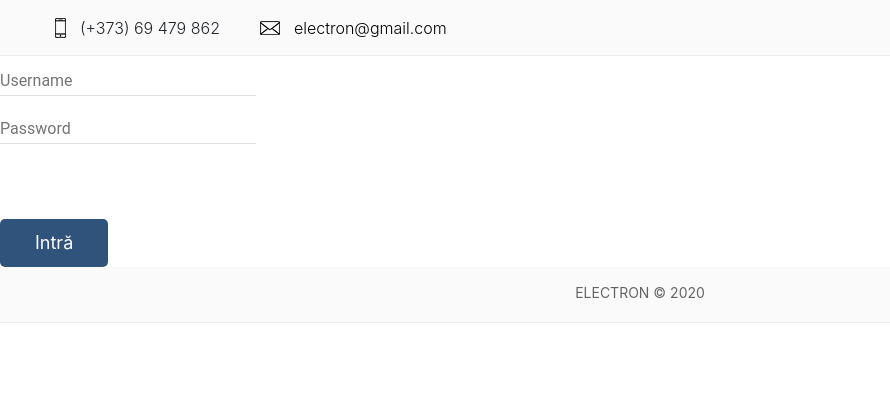
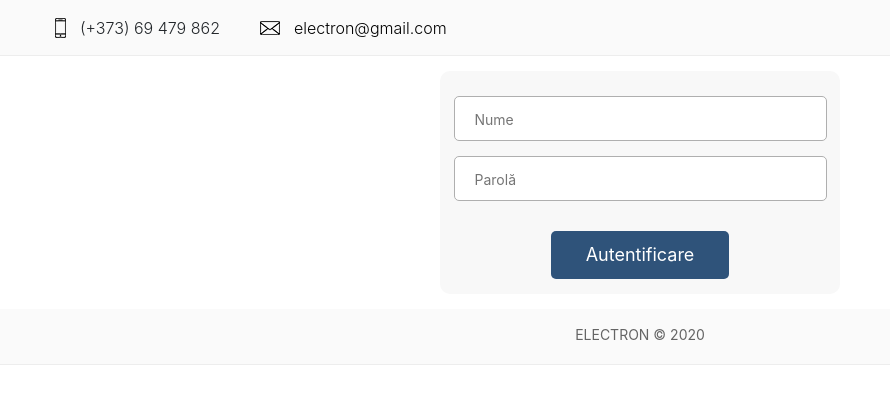
Before and after one commit to electronteam/electron-admin, a React (Create React App) app: page / in a window 1280 px wide. Shown: the top 404 px of the page, without its empty margins (0-890 px from the left). Built offline with nearby package versions, Linux system fonts and the light colour scheme.

Commit message:
Now, login form looks more styled

```diff
--- a/src/components/Login.js
+++ b/src/components/Login.js
@@ -1,6 +1,7 @@
 import React, {Component} from 'react';
-import TextField from 'material-ui/TextField';
 import {HeaderMainMenu} from "./HeaderMainMenu";
+
+import '../styles/login.css';
 import {properties} from '../properties.js';
 
 class Login extends Component {
@@ -46,16 +47,31 @@ class Login extends Component {
         else
         {
             return (
-                    <div>
-                        <TextField name="username" placeholder="Username" onChange={this.handleChange}/>
-                        <br/>
-                        <TextField type="password" name="password"
-                                   placeholder="Password" onChange={this.handleChange}/>
-                        <br/><br/>
-                        <div className="button_container">
-                            <button type="button" className="button generic_button" onClick={this.login}>
-                                {properties.buttons.login}
-                            </button>
+                    <div className="container text-center">
+                        <div className="row justify-content-center">
+                            <div className="login">
+                                <div className="login_input">
+                                    <input type="text" className="generic_input" size="30"
+                                           id="username"
+                                           name="username"
+                                           required="required"
+                                           onChange={this.handleChange}
+                                           placeholder={properties.login.namePlaceHolder}/>
+                                </div>
+                                <div className="login_input">
+                                    <input type="password" className="generic_input" size="30"
+                                           id="password"
+                                           name="password"
+                                           required="required"
+                                           onChange={this.handleChange}
+                                           placeholder={properties.login.passwordPlaceHolder}/>
+                                </div>
+                                <div className="button_container">
+                                    <button type="button" className="button generic_button" onClick={this.login}>
+                                        {properties.buttons.login}
+                                    </button>
+                                </div>
+                            </div>
                         </div>
                     </div>
             );
--- a/src/properties.js
+++ b/src/properties.js
@@ -27,11 +27,15 @@ export const properties = {
             }
         ]
     },
+    login: {
+        namePlaceHolder: "Nume",
+        passwordPlaceHolder: "Parolă"
+    },
     api: {
         allOrders: "/api/admin/orders",
         login: "/login"
     },
     buttons: {
-        login: "Intră",
+        login: "Autentificare",
     }
 };
--- a/src/styles/App.css
+++ b/src/styles/App.css
@@ -244,7 +244,7 @@ img
 
 .button_container
 {
-    margin-top: 43px;
+    margin-top: 30px;
 }
 
 .generic_button
@@ -264,3 +264,20 @@ img
 {
     outline: none;
 }
+
+.generic_input
+{
+    height: 45px;
+    background: #FFFFFF;
+    border: solid 1px #AFAFAF;
+    outline: none;
+    box-sizing: border-box;
+    color: #000000;
+    padding-left: 20px;
+    -webkit-border-radius: 5px;
+}
+
+.generic_input::-webkit-input-placeholder
+{
+    font-size: 14px;
+}
--- /dev/null
+++ b/src/styles/login.css
@@ -0,0 +1,15 @@
+.login
+{
+    width: 400px;
+    margin-top: 15px;
+    margin-bottom: 15px;
+    padding-top: 25px;
+    padding-bottom: 15px;
+    background: #f8f8f8;
+    border-radius: 10px;
+}
+
+.login_input
+{
+    margin-bottom: 15px;
+}
```
